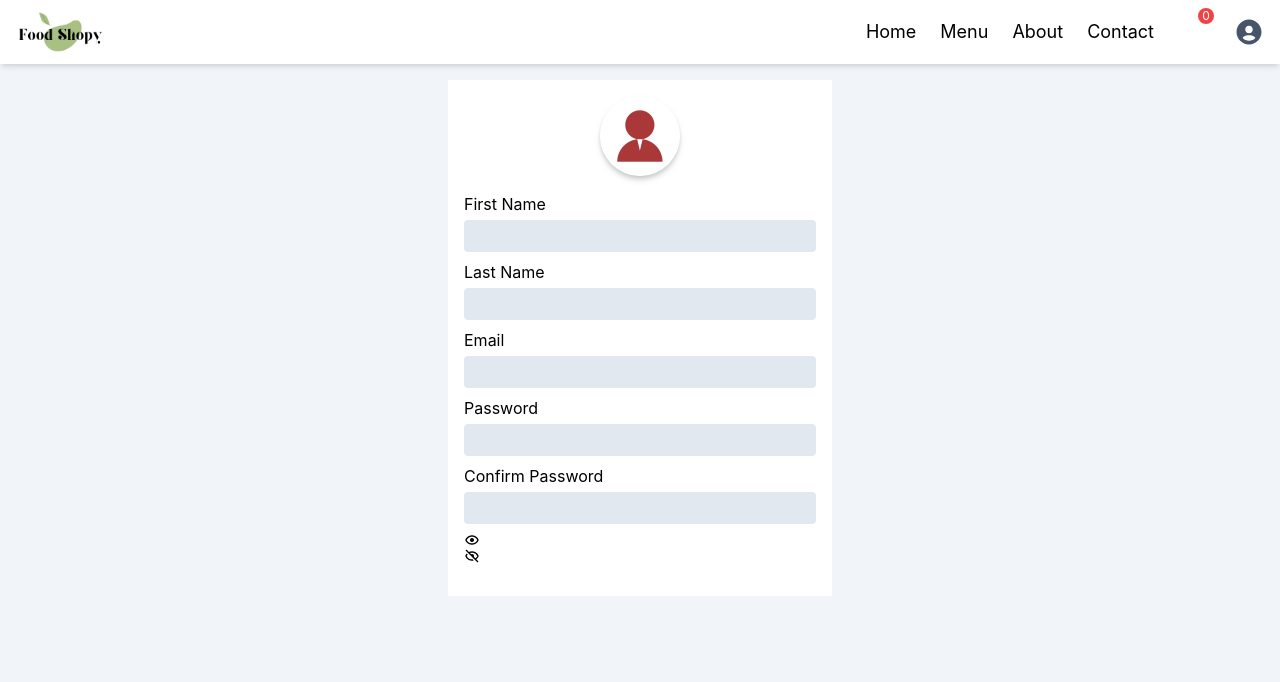
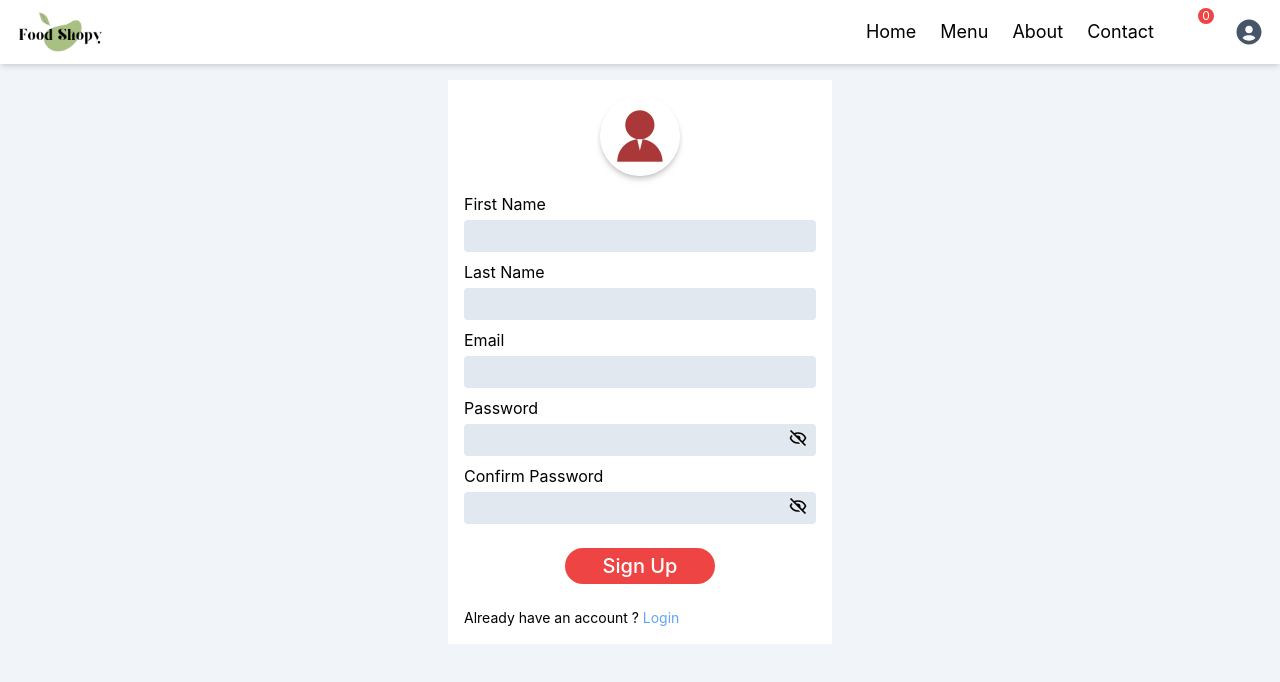
Before and after one commit to AjmalshaSalim/Food-Shopy, a React (Create React App) app in the folder frontend/: page /signup in a window 1280 px wide. Shown: the top 682 px of the page. Built offline with nearby package versions, Linux system fonts and the light colour scheme; some icons are missing.

Commit message:
signup completed

```diff
--- a/frontend/src/pages/Signup.js
+++ b/frontend/src/pages/Signup.js
@@ -1,38 +1,147 @@
-import React from 'react'
+import React from "react";
+import { useState} from "react";
 import { BiShow } from "react-icons/bi";
 import { BiHide } from "react-icons/bi";
-import loginSignupImage from '../assets/login-animation.gif'
+import { Link } from 'react-router-dom';
+import loginSignupImage from "../assets/login-animation.gif";
 function Signup() {
+  const [showPassword, setShowPassword] = useState(false);
+  const [showConfirmPassword, setShowConfirmPassword] = useState(false);
+  const [data, setData] = useState({
+    firstName: "",
+    LastName: "",
+    email: "",
+    password: "",
+    confirmPassword: "",
+  });
+console.log(data);
+  const handleShowConfirmPassword = () => {
+    setShowConfirmPassword((prev) => !prev);
+  };
+  const handleShowPassword = () => {
+    setShowPassword((prev) => !prev);
+  };
+  const handleChange = (e) => {
+    const { name, value } = e.target;
+    setData((prev) => {
+      return {
+        ...prev,
+        [name]: value,
+      };
+    });
+  };
+
+  const handleSubmit=(e)=>{
+e.preventDefault()
+const {firstName,LastName,email,password,confirmPassword}=data
+if(firstName&&LastName&&email&&password&&confirmPassword){
+  if(password===confirmPassword){
+alert("Registed Successfully")
+  }else{
+    alert("Entered password does'nt matching")
+  }
+}else{
+  alert("Please enter required fields")
+}
+  }
+
   return (
     <div className="p-3 md:p-4">
-        <div className="w-full max-w-sm bg-white m-auto flex items-center flex-col p-4">
+      <div className="w-full max-w-sm bg-white m-auto flex flex-col p-4">
         {/* <h1 className='text-center text-2xl font-bold'>Signup</h1> */}
-<div className="w-20 overflow-hidden rounded-full drop-shadow-md shadow-md">
-    <img src={loginSignupImage} alt="" className='w-full'/>
+        <div className="w-20 overflow-hidden rounded-full drop-shadow-md shadow-md m-auto">
+          <img src={loginSignupImage} alt="" className="w-full" />
         </div>
-<form action="" className="w-full py-4">
-    <label htmlFor="firstName" className="">First Name</label>
-    <input type={"text"} id='firstName' name='firstName' className="mt-1 mb-2 w-full bg-slate-200 px-2 py-1 rounded" />
+        <form action="" className="w-full py-4 flex flex-col" onSubmit={handleSubmit}>
+          <label htmlFor="firstName" className="">
+            First Name
+          </label>
+          <input
+            type={"text"}
+            id="firstName"
+            name="firstName"
+            className="mt-1 mb-2 w-full bg-slate-200 px-2 py-1 rounded focus-within:outline-blue-300"
+            value={data.firstName}
+            onChange={handleChange}
+          />
 
-    <label htmlFor="LastName" className="">Last Name</label>
-    <input type={"text"} id='LastName' name='LastName' className="mt-1 mb-2 w-full bg-slate-200 px-2 py-1 rounded" />
+          <label htmlFor="LastName" className="">
+            Last Name
+          </label>
+          <input
+            type={"text"}
+            id="LastName"
+            name="LastName"
+            className="mt-1 mb-2 w-full bg-slate-200 px-2 py-1 rounded focus-within:outline-blue-300"
+            value={data.LastName}
+            onChange={handleChange}
+          />
 
-    <label htmlFor="email" className="">Email</label>
-    <input type={"email"} id='email' name='email' className="mt-1 mb-2 w-full bg-slate-200 px-2 py-1 rounded" />
+          <label htmlFor="email" className="">
+            Email
+          </label>
+          <input
+            type={"email"}
+            id="email"
+            name="email"
+            className="mt-1 mb-2 w-full bg-slate-200 px-2 py-1 rounded focus-within:outline-blue-300"
+            value={data.email}
+            onChange={handleChange}
+          />
 
-    <label htmlFor="password" className="">Password</label>
-    <input type={"password"} id='password' name='password' className="mt-1 mb-2 w-full bg-slate-200 px-2 py-1 rounded" />
-<div className="">
-    <label htmlFor="confirmPassword" className="">Confirm Password</label>
-    <input type={"confirmPassword"} id='confirmPassword' name='confirmPassword' className="mt-1 mb-2 w-full bg-slate-200 px-2 py-1 rounded" />
-<span className="">
-<BiShow /><BiHide />
+          <label htmlFor="password" className="">
+            Password
+          </label>
+          <div className="flex px-2 py-1 bg-slate-200 rounded mt-1 mb-2 focus-within:outline focus-within:outline-blue-300">
+            <input
+              type={showPassword ? "text" : "password"}
+              id="password"
+              name="password"
+              className="w-full bg-slate-200 border-none outline-none"
+              value={data.password}
+              onChange={handleChange}
+            />
+
+            <span
+              className="flex text-xl cursor-pointer"
+              onClick={handleShowPassword}
+            >
+              {showPassword ? <BiShow /> : <BiHide />}
             </span>
           </div>
+
+          <label htmlFor="confirmPassword" className="">
+            Confirm Password
+          </label>
+          <div className="flex px-2 py-1 bg-slate-200 rounded mt-1 mb-2 focus-within:outline focus-within:outline-blue-300">
+            <input
+              type={showConfirmPassword ? "text" : "password"}
+              id="confirmPassword"
+              name="confirmPassword"
+              className="w-full bg-slate-200 border-none outline-none"
+              value={data.confirmPassword}
+              onChange={handleChange}
+            />
+            <span
+              className="flex text-xl cursor-pointer"
+              onClick={handleShowConfirmPassword}
+            >
+              {showConfirmPassword ? <BiShow /> : <BiHide />}
+            </span>
+          </div>
+          <button className="w-full max-w-[150px] m-auto bg-red-500 hover:bg-red-600 cursor-pointer text-white text-xl font-medium text-center py-1 rounded-full mt-4">
+            Sign Up
+          </button>
         </form>
+        <p className="text-left text-sm mt-2">
+          Already have an account ?{" "}
+          <Link to={"/login"} className="text-blue-400">
+            Login
+          </Link>
+        </p>
       </div>
     </div>
-  )
+  );
 }
 
-export default Signup
+export default Signup;
```
Lines whose indentation alone changed are shown as unchanged.
